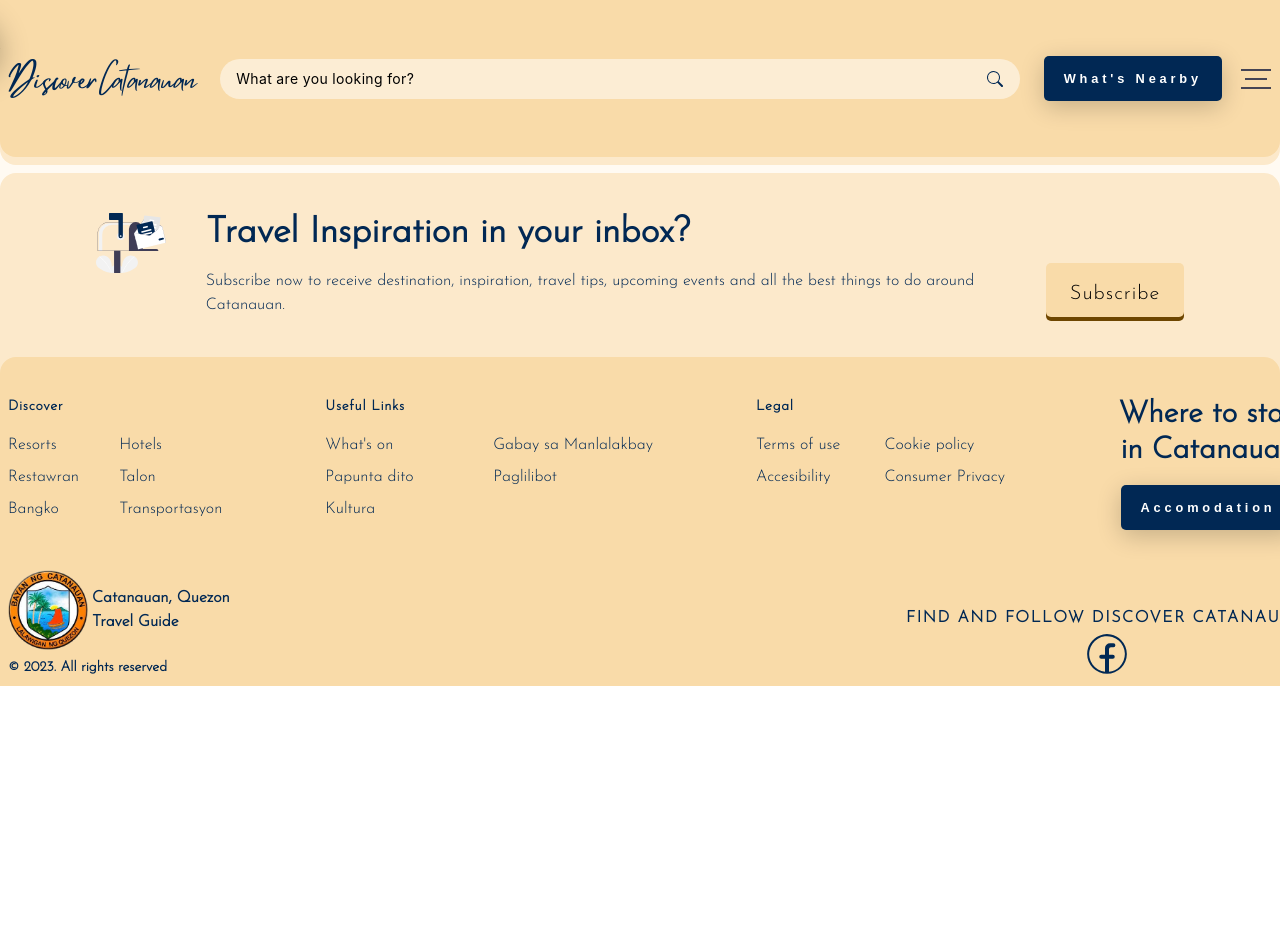
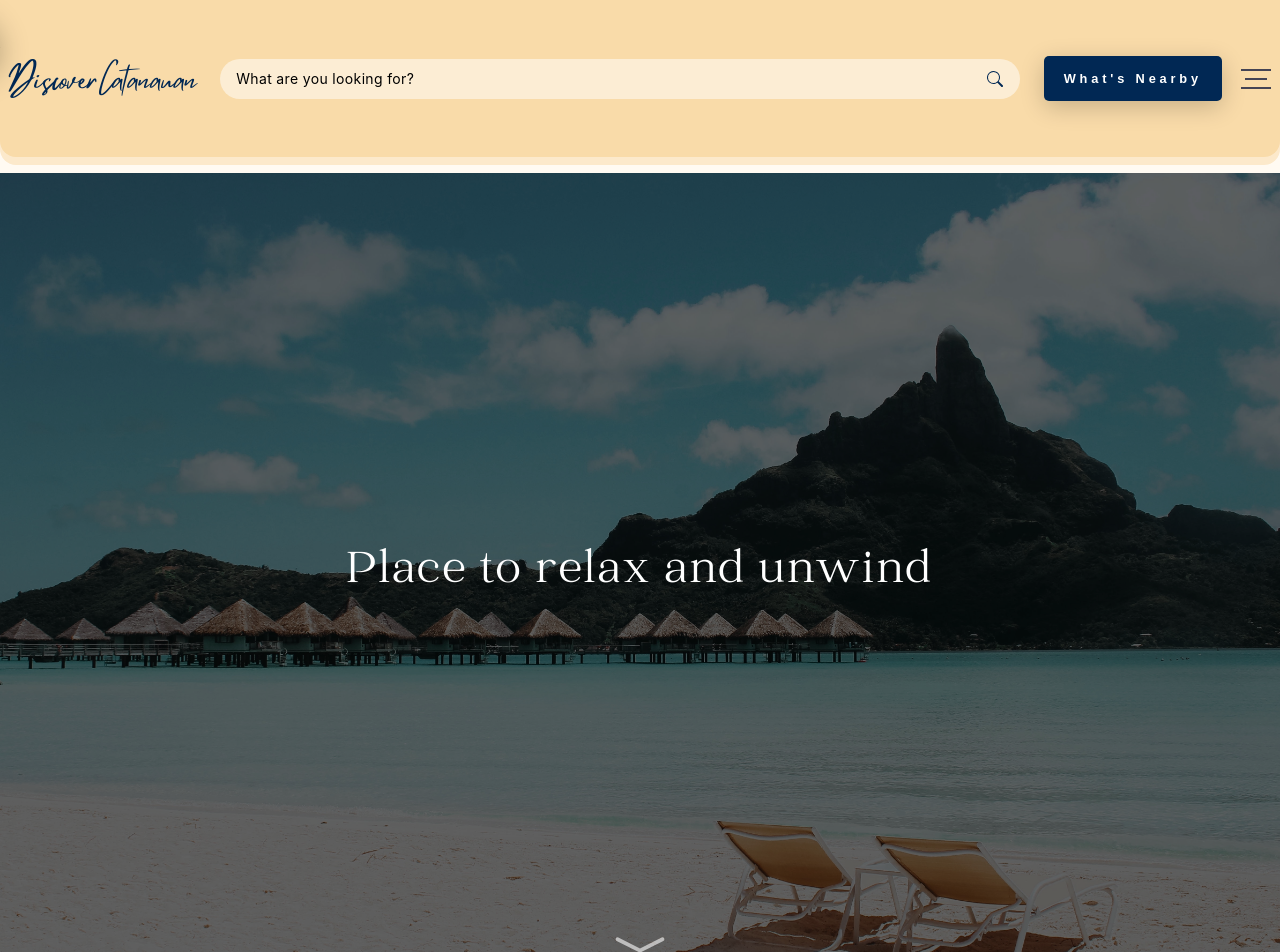
Before and after one commit to Rej327/Catanauan-Tour-Guide, a React (Vite) app: page /resorts in a window 1280 px wide. Shown: the top 952 px of the page. Before the commit the page ends 800 px from the top, so only its background shows below. Built offline with nearby package versions, Linux system fonts and the light colour scheme.

Commit message:
Add Cover In Resort Page

```diff
--- /dev/null
+++ b/src/components/resorts_page/Cover.jsx
@@ -0,0 +1,25 @@
+import React from "react";
+import ArrowDown from "../common/ArrowDown";
+
+const Cover = () => {
+  const handleScroll = () => {
+    window.scrollTo({
+      top: window.innerHeight,
+    });
+  };
+
+  return (
+    <div className="w-full">
+      <div className="bg-[url(./assets/ResortsPage/resortcover.jpg)] bg-cover bg-center h-screen">
+        <div className="relative bg-black bg-opacity-60 w-full h-screen flex items-center flex-col justify-center ">
+          <p className="text-4xl lg:text-5xl text-white font-title text-center tracking-wider">
+            Place to relax and unwind
+          </p>
+          <ArrowDown className="absolute bottom-0" />
+        </div>
+      </div>
+    </div>
+  );
+};
+
+export default Cover;
--- a/src/page/ResortPage.jsx
+++ b/src/page/ResortPage.jsx
@@ -1,11 +1,15 @@
 import React from "react";
 import Footer from "../components/common/Footer";
 import NavigatonInOtherPage from "../components/common/NavigatonInOtherPage";
+import Cover from "../components/resorts_page/Cover";
 
 const ResortPage = () => {
   return (
     <div>
       <NavigatonInOtherPage />
+      <div>
+        <Cover />
+      </div>
       <Footer />
     </div>
   );
```
Also changed, not shown: src/assets/ResortsPage/resortcover.jpg (added).
